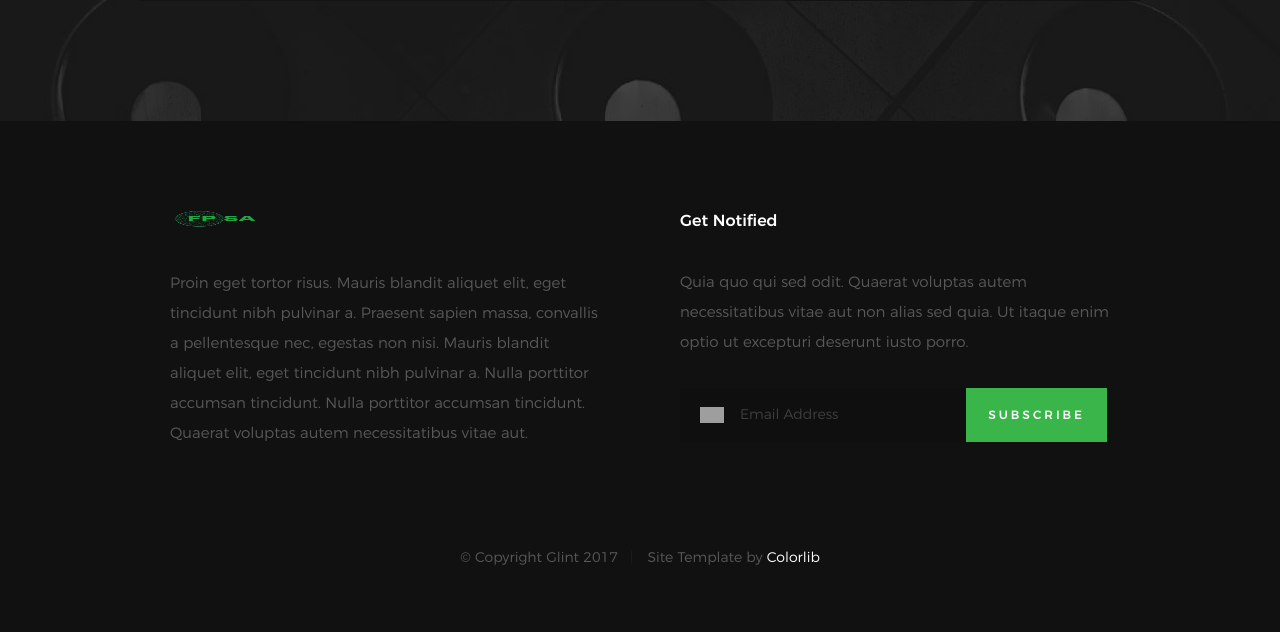
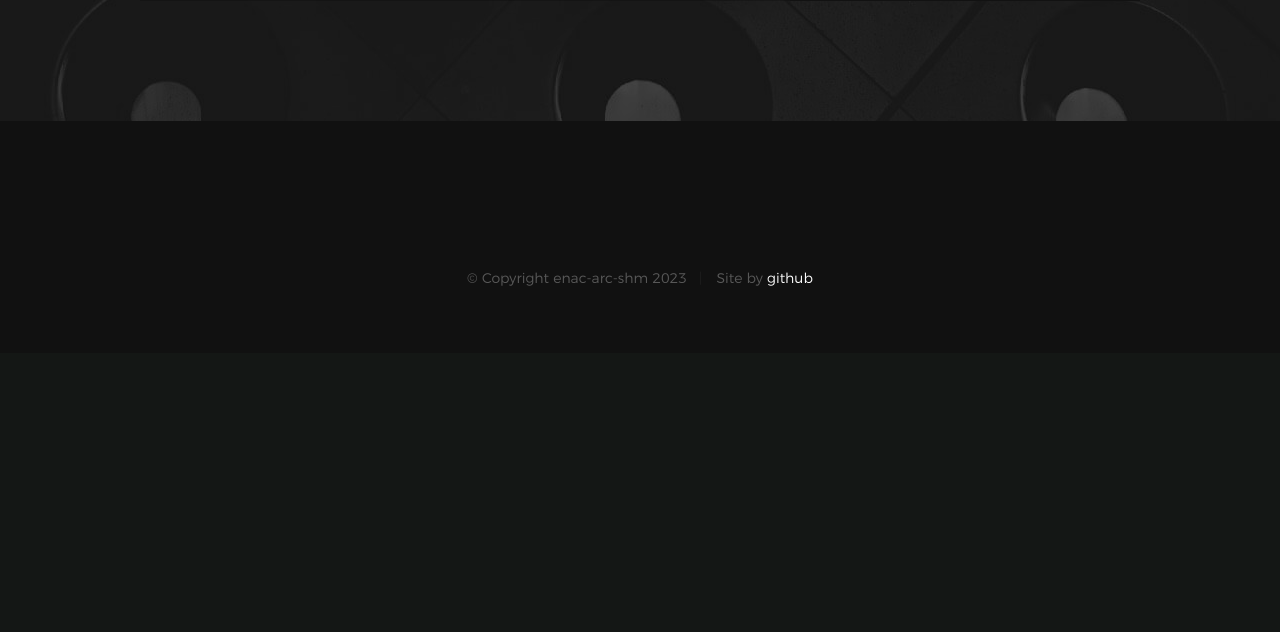
Before and after one commit to enac-arc-shm/FInancePredictSA, a Flask app: template web_interface/templates/index.html in a window 1280 px wide. Shown: the part 2695-3327 px from the top of the page. After the commit the page ends 2981 px from the top, so only its background shows below. Run offline with Flask 3, Linux system fonts and the light colour scheme; the template is opened without the code that fills it, so the values that code supplies are empty; parts of the project's set-up code (start-up, migrations or seed data) failed here and were passed over; some web fonts are replaced; grey boxes are pictures that could not be loaded.

Commit message:
index change copyright

```diff
--- a/web_interface/templates/index.html
+++ b/web_interface/templates/index.html
@@ -282,38 +282,12 @@
     ================================================== -->
     <footer>
 
-        <div class="row footer-main">
-
-            <div class="col-six tab-full left footer-desc">
-
-                <div class="footer-logo"></div>
-                Proin eget tortor risus. Mauris blandit aliquet elit, eget tincidunt nibh pulvinar a. Praesent sapien massa, convallis a pellentesque nec, egestas non nisi. Mauris blandit aliquet elit, eget tincidunt nibh pulvinar a. Nulla porttitor accumsan tincidunt. Nulla porttitor accumsan tincidunt. Quaerat voluptas autem necessitatibus vitae aut.
-
-            </div>
-
-            <div class="col-six tab-full right footer-subscribe">
-
-                <h4>Get Notified</h4>
-                <p>Quia quo qui sed odit. Quaerat voluptas autem necessitatibus vitae aut non alias sed quia. Ut itaque enim optio ut excepturi deserunt iusto porro.</p>
-
-                <div class="subscribe-form">
-                    <form id="mc-form" class="group" novalidate="true">
-                        <input type="email" value="" name="EMAIL" class="email" id="mc-email" placeholder="Email Address" required="">
-                        <input type="submit" name="subscribe" value="Subscribe">
-                        <label for="mc-email" class="subscribe-message"></label>
-                    </form>
-                </div>
-
-            </div>
-
-        </div> <!-- end footer-main -->
-
         <div class="row footer-bottom">
 
             <div class="col-twelve">
                 <div class="copyright">
-                    <span>© Copyright Glint 2017</span>
-                    <span>Site Template by <a href="https://www.colorlib.com/">Colorlib</a></span>
+                    <span>© Copyright enac-arc-shm 2023</span>
+                    <span>Site by <a href="https://github.com/enac-arc-shm/FInancePredictSA">github</a></span>
                 </div>
 
                 <div class="go-top">
```
